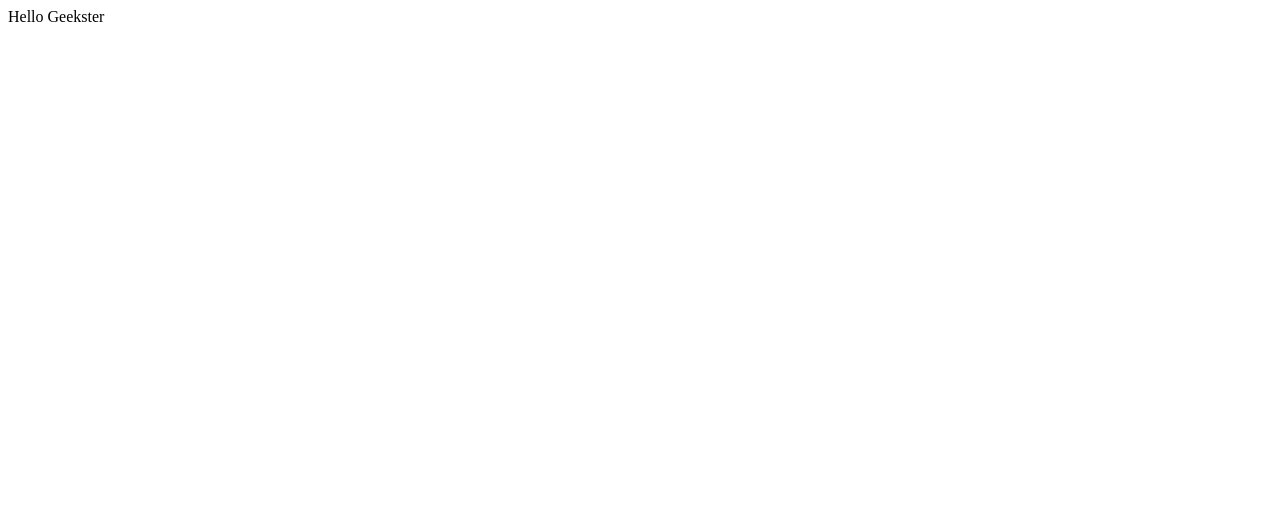
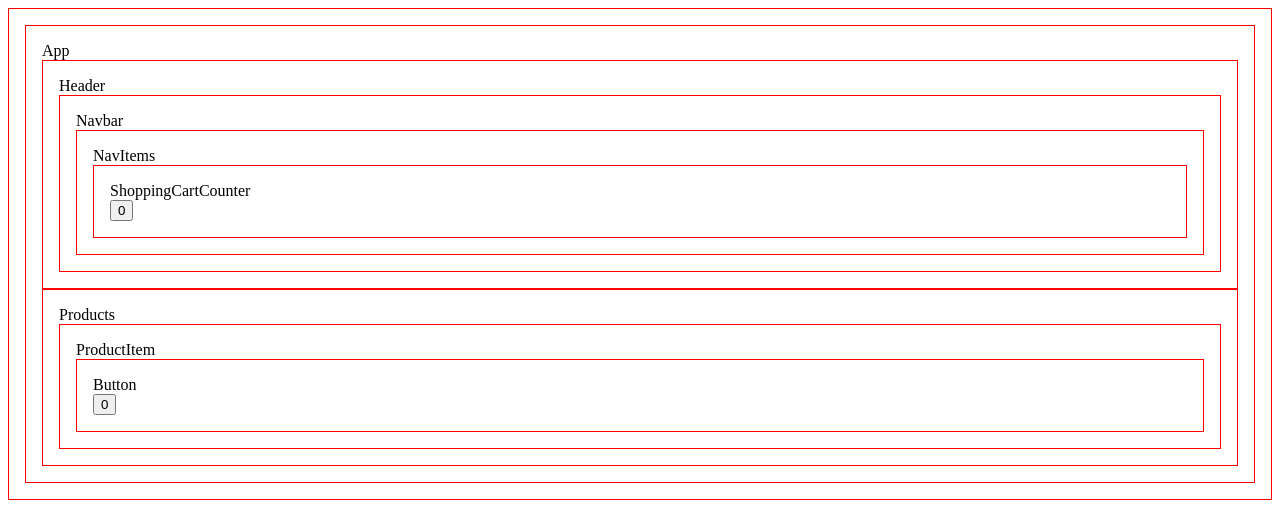
Before and after one commit to mshirhaan/fs19-geekster, a React (Vite) app: page / in a window 1280 px wide. Shown: the top 522 px of the page. Built offline with nearby package versions, Linux system fonts and the light colour scheme.

Commit message:
props drilling example

```diff
--- a/src/App.jsx
+++ b/src/App.jsx
@@ -1,7 +1,17 @@
 import "./App.css";
+import Header from "./Header/Header";
+import Products from "./Products/Products";import React from "react";
 
 function App() {
-  return <div>Hello Geekster</div>;
+  const [cartCount, setCartCount] = React.useState(0);
+  return (
+    <div>
+      <p>App</p>
+
+      <Header cartCount={cartCount} setCartCount={setCartCount} />
+      <Products cartCount={cartCount} setCartCount={setCartCount} />
+    </div>
+  );
 }
 
 export default App;
--- /dev/null
+++ b/src/Header/Header.jsx
@@ -0,0 +1,13 @@
+import React from "react";
+import Navbar from "./Navbar/Navbar";
+
+function Header({ setCartCount, cartCount }) {
+  return (
+    <div>
+      <p>Header</p>
+      <Navbar setCartCount={setCartCount} cartCount={cartCount} />
+    </div>
+  );
+}
+
+export default Header;
--- /dev/null
+++ b/src/Header/Navbar/NavItems/NavItems.jsx
@@ -0,0 +1,13 @@
+import React from "react";
+import ShoppingCartCounter from "./ShoppingCartCounter/ShoppingCartCounter";
+
+function NavItems({ setCartCount, cartCount }) {
+  return (
+    <div>
+      <p>NavItems</p>
+      <ShoppingCartCounter setCartCount={setCartCount} cartCount={cartCount} />
+    </div>
+  );
+}
+
+export default NavItems;
--- /dev/null
+++ b/src/Header/Navbar/NavItems/ShoppingCartCounter/ShoppingCartCounter.jsx
@@ -0,0 +1,12 @@
+import React from "react";
+
+function ShoppingCartCounter({ setCartCount, cartCount }) {
+  return (
+    <div>
+      <p>ShoppingCartCounter</p>
+      <button onClick={() => setCartCount(cartCount + 1)}>{cartCount}</button>
+    </div>
+  );
+}
+
+export default ShoppingCartCounter;
--- /dev/null
+++ b/src/Header/Navbar/Navbar.jsx
@@ -0,0 +1,13 @@
+import React from "react";
+import NavItems from "./NavItems/NavItems";
+
+function Navbar({ setCartCount, cartCount }) {
+  return (
+    <div>
+      <p>Navbar</p>
+      <NavItems setCartCount={setCartCount} cartCount={cartCount} />
+    </div>
+  );
+}
+
+export default Navbar;
--- /dev/null
+++ b/src/Products/ProductItem/Button/Button.jsx
@@ -0,0 +1,12 @@
+import React from "react";
+
+function Button({ setCartCount, cartCount }) {
+  return (
+    <div>
+      <p>Button</p>
+      <button onClick={() => setCartCount(cartCount + 1)}>{cartCount}</button>
+    </div>
+  );
+}
+
+export default Button;
--- /dev/null
+++ b/src/Products/ProductItem/ProductItem.jsx
@@ -0,0 +1,13 @@
+import React from "react";
+import Button from "./Button/Button";
+
+function ProductItem({ setCartCount, cartCount }) {
+  return (
+    <div>
+      <p>ProductItem</p>
+      <Button setCartCount={setCartCount} cartCount={cartCount} />
+    </div>
+  );
+}
+
+export default ProductItem;
--- /dev/null
+++ b/src/Products/Products.jsx
@@ -0,0 +1,13 @@
+import React from "react";
+import ProductItem from "./ProductItem/ProductItem";
+
+function Products({ setCartCount, cartCount }) {
+  return (
+    <div>
+      <p>Products</p>
+      <ProductItem setCartCount={setCartCount} cartCount={cartCount} />
+    </div>
+  );
+}
+
+export default Products;
--- a/src/index.css
+++ b/src/index.css
@@ -0,0 +1,9 @@
+div {
+  border: 1px solid red;
+  padding: 1rem;
+}
+
+p {
+  padding: 0;
+  margin: 0;
+}
```
